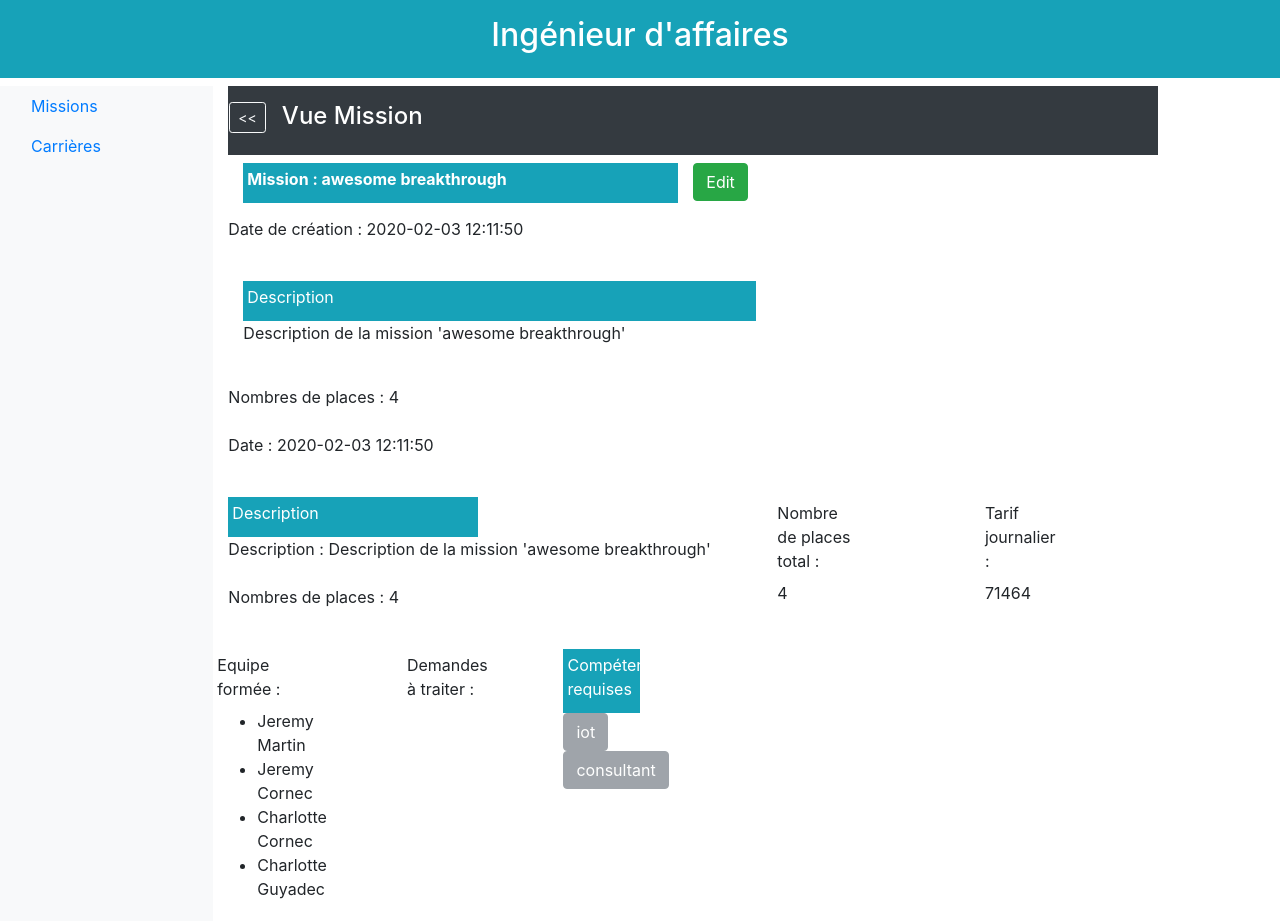
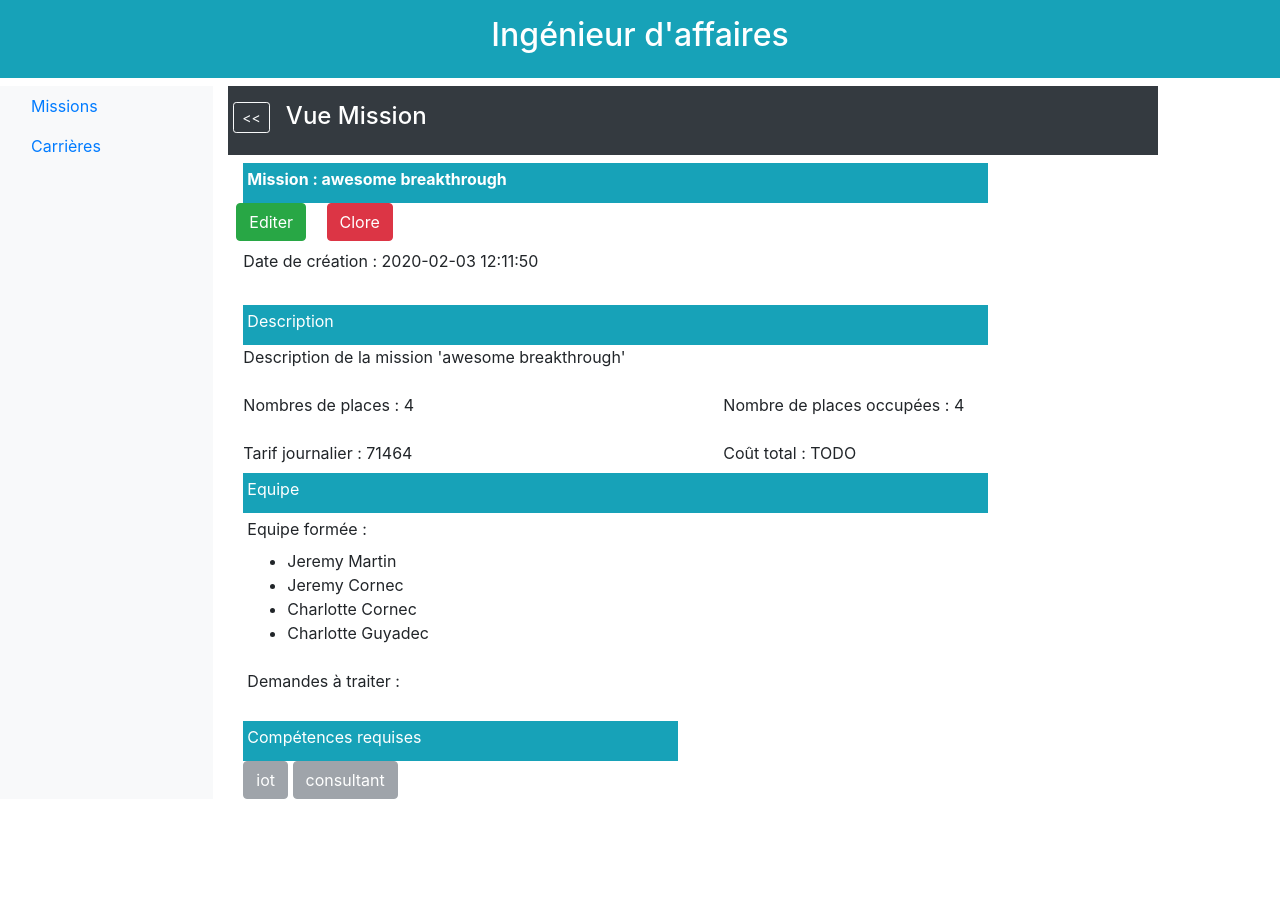
Before and after one commit to Toyem/SAR-Projet-Flask-2019, a Flask app: page /1/affaire/missions/vue/7/ in a window 1280 px wide. After the commit the page ends 799 px from the top, so only its background shows below. Run offline with Flask 2, Linux system fonts and the light colour scheme; data comes from the database, SQL or seed files in the repository; some libraries are stand-ins or nearby versions.

Commit message:
premier jet

```diff
--- a/templates/homepage_affaire_mission_grille.html.jinja2
+++ b/templates/homepage_affaire_mission_grille.html.jinja2
@@ -13,7 +13,7 @@
                 {{ mission.titre }}
                 </div>
                 <div class="mb-3">
-                    <button type="button" class="btn btn-danger"
+                    <button type="button" class="btn btn-primary"
                             onclick="location.href='/{{ id }}/affaire/missions/vue/{{ mission.id }}/';">Vue
                     </button>
                 </div>
--- a/templates/homepage_affaire_mission_vue.html.jinja2
+++ b/templates/homepage_affaire_mission_vue.html.jinja2
@@ -3,7 +3,7 @@
 {% block body %}
     <div class="p-3 mb-2 bg-dark text-white size-6 font-weight-bold">
         <div class="row">
-            <div class="mr-3">
+            <div class="mr-3 ml-1">
                 <button type="button" class="btn btn-outline-light btn-sm"
                         onclick="location.href='/{{ id }}/affaire/missions/aAffecter/';">&lt;&lt;
                 </button>
@@ -16,21 +16,24 @@
 
     <div class="col-md-12 order-md-1">
         <div class="row">
-            <div class="col-md-6 mb-0">
-                <div class="p-1 mb-0 bg-info text-white size-6 font-weight-bold">
+            <div class="col-md-10">
+                <div class="p-1 bg-info text-white size-6 font-weight-bold">
                     <label for="Name">Mission : </label>
                     <label>{{ mission.titre }}</label>
                 </div>
             </div>
-            <div class="mb-3">
+            <div class="mb-2 ml-2 ">
                 <button type="button" class="btn btn-success"
-                        onclick="location.href='/{{ id }}/affaire/missions/vue/{{ mission.id }}/edit/';">Edit
+                        onclick="location.href='/{{ id }}/affaire/missions/vue/{{ mission.id }}/edit/';">Editer
+                </button>
+                <button type="button" class="btn btn-danger ml-3">
+                        Clore
                 </button>
             </div>
         </div>
 
         <div class="row">
-            <div class="mb-3">
+            <div class="mb-2 col-md-10">
                 <div class="form-group">
                     <label for="date">Date de création :</label>
                     <label>{{ mission.date_creation }}</label>
@@ -39,8 +42,8 @@
         </div>
 
         <div class="row">
-            <div class="mb-3 col-md-7">
-                <div class="p-1 mb-0 bg-info text-white size-6">
+            <div class="col-md-10">
+                <div class="p-1  bg-info text-white size-6">
                     <label for="description">Description</label>
                 </div>
                 <div class="form-group">
@@ -50,62 +53,47 @@
          </div>
 
         <div class="row">
+            <div class="col-md-6">
                 <div class="form-group">
                     <label for="nbPlace">Nombres de places :</label>
                     <span>{{ mission.effectifs_max }}</span>
                 </div>
             </div>
-
-            <div class="row">
-                <div class="mb-3">
-                    <div class="form-group">
-                        <label for="date">Date :</label>
-                        <label>{{ mission.date_creation }}</label>
-                    </div>
-                </div>
-                <div class="row">
-                    <div class="mb-3 col-md-7">
-                        <div class="form-group">
-                            <div class="row">
-                                <div class="col-md-6 mb-0">
-                                    <div class="p-1 mb-0 bg-info text-white size-6">
-                                        <label for="description">Description</label>
-                                    </div>
-                                </div>
-                            </div>
-                            <label for="description">Description :</label>
-                            <label>{{ mission.description }}</label>
-                        </div>
-                        <div>
-                            <div class="form-group">
-                                <label for="nbPlace">Nombres de places :</label>
-                                <span>{{ mission.effectifs_max }}</span>
+            <div class="col-md-6">
+                <div class="col size-4">
+                    <label for="places">Nombre de places occupées :</label>
+                    <span>{{ equipeForme|length }}</span>
                 </div>
             </div>
         </div>
 
 
         <div class="row">
-                        <div class="col-md-6 mb-0">
-                            <div class="p-1 mb-0 size-4">
-                                <label for="places">Nombre de places total : </label>
-                                <span>{{ equipeForme|length }}</span>
+            <div class="col-md-6">
+                <div class=" size-4">
+                    <label for="places"> Tarif journalier : </label>
+                    <span>{{ mission.prix_vente }}</span>
+                </div>
+            </div>
+            <div class="col-md-6">
+                <div class="col size-4">
+                    <label> Coût total :</label>
+                    <span>TODO</span>
                 </div>
             </div>
         </div>
 
         <div class="row">
-                        <div class="col-md-6 mb-0">
-                            <div class="p-1 mb-0 size-4">
-                                <label for="places"> Tarif journalier : </label>
-                                <span>{{ mission.prix_vente }}</span>
+            <div class="col-md-10">
+                <div class="p-1  bg-info text-white size-6">
+                    <label for="description">Equipe</label>
                 </div>
             </div>
         </div>
 
         <div class="row">
-                        <div class="col-md-6 mb-0">
-                            <div class="p-1 mb-0 size-4">
+            <div class="col-md-6 ">
+                <div class="p-1 size-4">
                     <label for="places"> Equipe formée : </label>
                     <ul>
                         {% for personne in equipeForme %}
@@ -116,9 +104,11 @@
             </div>
         </div>
 
+
+
         <div class="row">
-                        <div class="col-md-6 mb-0">
-                            <div class="p-1 mb-0 size-4">
+            <div class="col-md-6 ">
+                <div class="p-1 size-4">
                     <label for="places">Demandes à traiter :</label>
                     <form action="{{ url_for("process_form_data", id=id, missionId=mission.id) }}"
                           method="post"
@@ -126,9 +116,8 @@
                         <ul>
                             {% for postulant in postulants %}
                                 <li>{{ postulant.prenom }} {{ postulant.nom_famille }}</li>
-
-                                            <input type="radio" name="validation" value="accepté"/>
-                                            <input type="radio" name="validation" value="refusé"/>
+                                <input type="radio" name="validation" value="accepté"/> oui
+                                <input type="radio" name="validation" value="refusé"/> non
                             {% endfor %}
                         </ul>
                     </form>
@@ -138,8 +127,8 @@
 
 
         <div class="row">
-                        <div class="col-md-6 mb-0">
-                            <div class="p-1 mb-0 bg-info text-white size-6">
+            <div class="col-md-6">
+                <div class="p-1  bg-info text-white size-6">
                     <label for="competences">Compétences requises</label>
                 </div>
                 {% for competence in competences %}
@@ -147,6 +136,5 @@
                 {% endfor %}
                 <!-- TODO -->
             </div>
-
         </div>
 {% endblock %}
```
Lines whose indentation alone changed are shown as unchanged.
